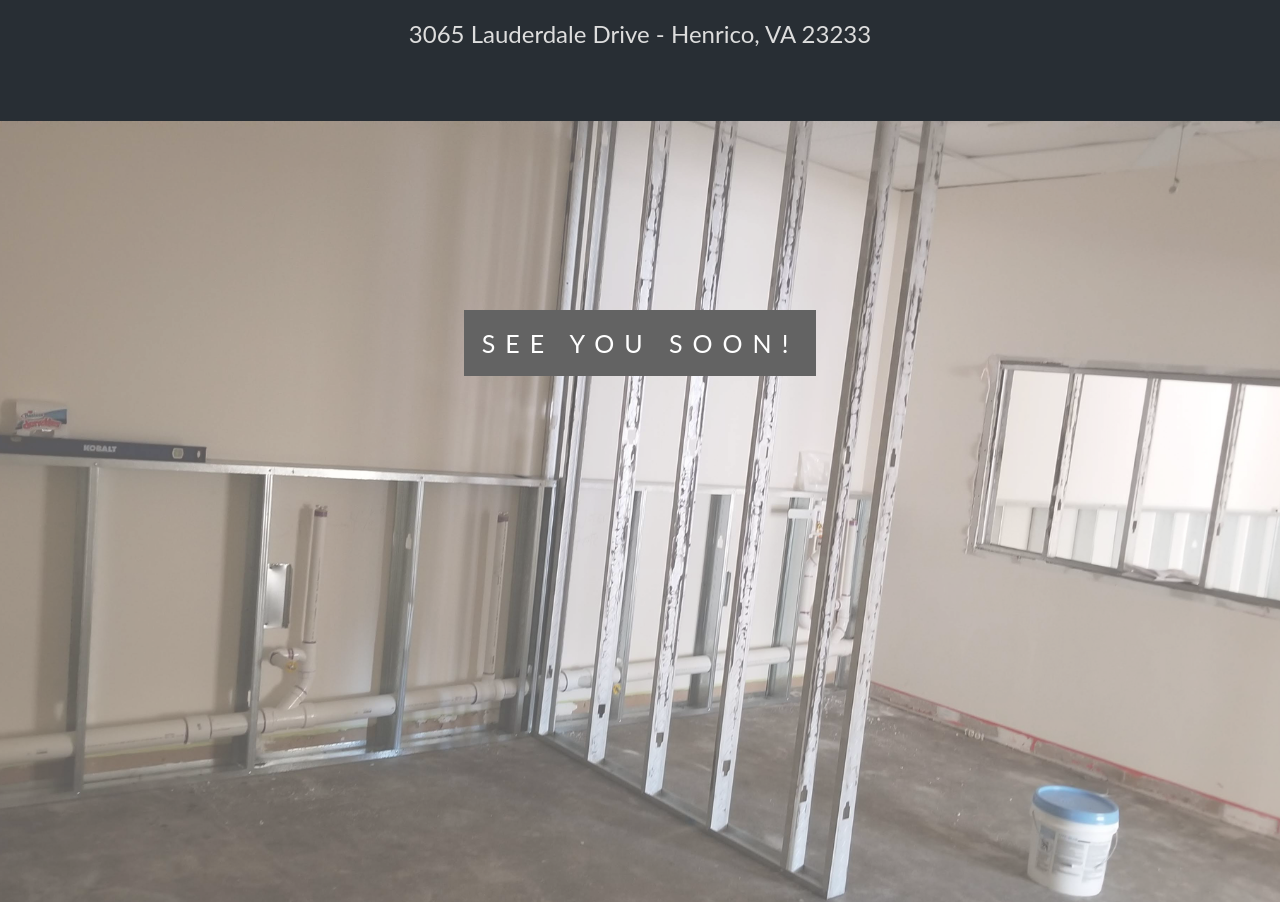
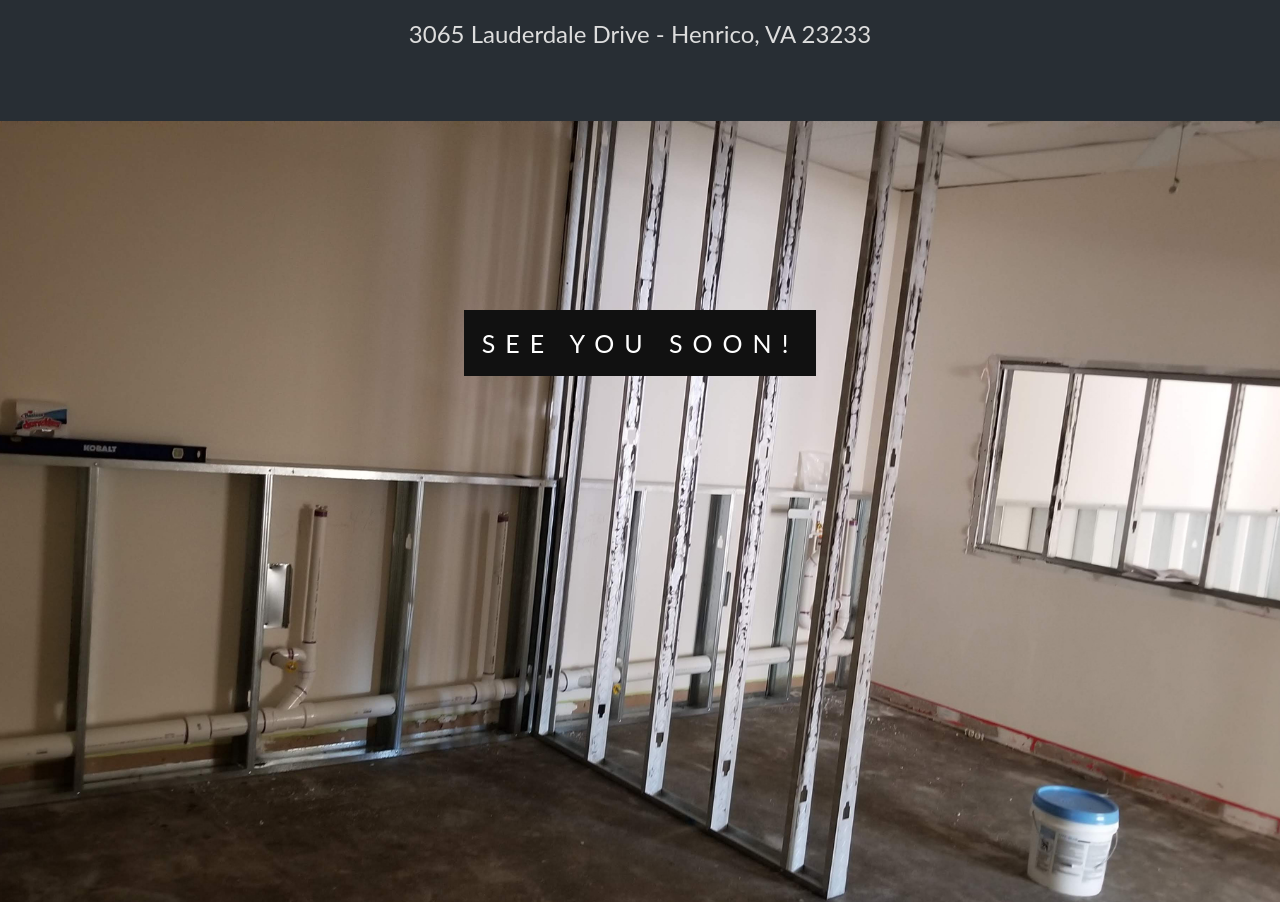
Before and after one commit to thisismyhouz/thisismyhouz.github.io, a plain HTML site: page index.html in a window 1280 px wide. Shown: the part 2480-3382 px from the top of the page. Drawn offline with Linux system fonts and the light colour scheme.

Commit message:
Opacity
Changing opacity of panels 2 and 4

```diff
--- a/index.html
+++ b/index.html
@@ -39,6 +39,7 @@ body, html {
 .bgimg-4 {
   background-image: url("const.jpg");
   min-height: 800px;
+  opacity:1.0;
 }
 
 .caption {
```
